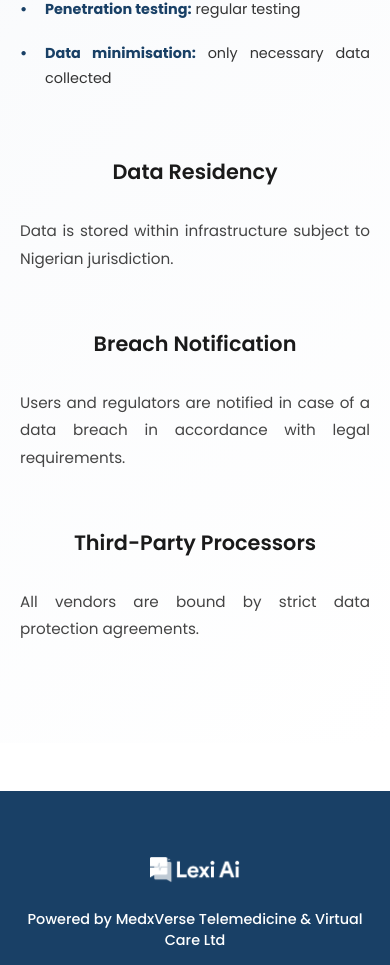
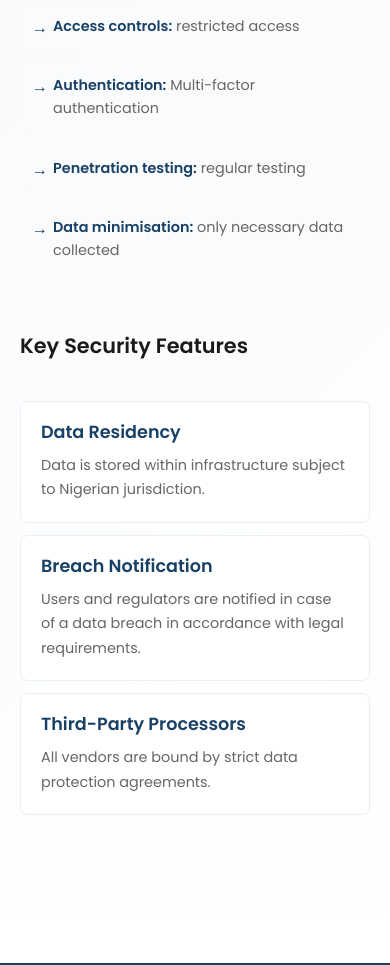
Before and after one commit to nuelfell0ff/Lexi-AI, a React (Vite) app: page /data-protection-and-security in a window 390 px wide. Shown: the part 1032-1997 px from the top of the page. Built offline with nearby package versions, Linux system fonts and the light colour scheme.

Commit message:
edited the data protection & security page

```diff
--- a/src/pages/partner/DataProtectionAndSecurity.css
+++ b/src/pages/partner/DataProtectionAndSecurity.css
@@ -31,58 +31,113 @@
 }
 
 .dps-intro {
-  margin-bottom: 50px;
+  margin-bottom: 80px;
+  max-width: 900px;
 }
 
 .dps-text {
   font-size: 1.05rem;
   color: #444;
-  text-align: justify;
+  text-align: left;
   line-height: 1.8;
   margin: 0 0 20px 0;
 }
 
 .dps-section {
-  margin-bottom: 60px;
-  text-align: center;
+  margin-bottom: 80px;
+  text-align: left;
 }
 
 .dps-section-title {
   font-size: 1.8rem;
   font-weight: 600;
   color: #1a1a1a;
-  margin-bottom: 40px;
+  margin-bottom: 50px;
   padding-bottom: 12px;
   font-family: 'Poppins', sans-serif;
   position: relative;
-  text-align: center;
+  text-align: left;
 }
 
 .dps-list {
   list-style: none;
   padding: 0;
   margin: 0 0 20px 0;
+  display: grid;
+  grid-template-columns: repeat(auto-fit, minmax(280px, 1fr));
+  gap: 16px;
 }
 
 .dps-list li {
-  padding: 12px 0 12px 30px;
-  color: #333;
-  line-height: 1.7;
-  text-align: justify;
+  padding: 14px 16px;
+  padding-left: 40px;
+  color: #666;
+  line-height: 1.6;
+  text-align: left;
   position: relative;
   font-size: 1rem;
+  font-family: 'Poppins', sans-serif;
+  background: #f9fbfc;
+  border-radius: 6px;
+  transition: all 0.3s ease;
+}
+
+.dps-list li:hover {
+  background: #f0f5f9;
+  transform: translateX(6px);
 }
 
 .dps-list li::before {
-  content: '•';
+  content: '→';
   position: absolute;
-  left: 0;
+  left: 12px;
   color: #194066;
   font-weight: bold;
+  font-size: 1rem;
 }
 
 .dps-list li strong {
   color: #194066;
+  font-weight: 600;
+}
+
+/* Cards Grid */
+.dps-cards-grid {
+  display: grid;
+  grid-template-columns: repeat(auto-fit, minmax(300px, 1fr));
+  gap: 24px;
+  margin-bottom: 30px;
+}
+
+.dps-card {
+  padding: 30px;
+  background: #fff;
+  border: 1px solid #e8f0f7;
+  border-radius: 8px;
+  transition: all 0.3s ease;
+}
+
+.dps-card:hover {
+  border-color: #194066;
+  box-shadow: 0 8px 20px rgba(25, 64, 102, 0.08);
+  transform: translateY(-4px);
+}
+
+.dps-card-title {
+  font-size: 1.3rem;
+  font-weight: 600;
+  color: #194066;
+  margin-bottom: 12px;
+  font-family: 'Poppins', sans-serif;
+}
+
+.dps-card-text {
+  font-size: 1rem;
+  color: #666;
+  line-height: 1.7;
+  margin: 0;
+  font-family: 'Poppins', sans-serif;
+  text-align: left;
 }
 
 /* Tablet Responsive */
@@ -100,13 +155,36 @@
     font-size: 2.5rem;
   }
 
+  .dps-section {
+    margin-bottom: 60px;
+  }
+
   .dps-section-title {
     font-size: 1.5rem;
+    margin-bottom: 40px;
+  }
+
+  .dps-list {
+    grid-template-columns: 1fr;
   }
 
   .dps-list li {
-    padding: 10px 0 10px 25px;
+    padding: 12px 14px;
+    padding-left: 35px;
     font-size: 0.95rem;
+  }
+
+  .dps-cards-grid {
+    grid-template-columns: 1fr;
+    gap: 16px;
+  }
+
+  .dps-card {
+    padding: 25px;
+  }
+
+  .dps-card-title {
+    font-size: 1.2rem;
   }
 }
 
@@ -129,13 +207,46 @@
     font-size: 0.95rem;
   }
 
+  .dps-intro {
+    margin-bottom: 60px;
+  }
+
+  .dps-section {
+    margin-bottom: 60px;
+  }
+
   .dps-section-title {
     font-size: 1.3rem;
-    margin-bottom: 20px;
+    margin-bottom: 30px;
+    text-align: left;
+  }
+
+  .dps-list {
+    grid-template-columns: 1fr;
+    gap: 12px;
   }
 
   .dps-list li {
-    padding: 10px 0 10px 25px;
+    padding: 12px 12px;
+    padding-left: 33px;
     font-size: 0.9rem;
   }
-}
+
+  .dps-cards-grid {
+    grid-template-columns: 1fr;
+    gap: 12px;
+  }
+
+  .dps-card {
+    padding: 20px;
+  }
+
+  .dps-card-title {
+    font-size: 1.1rem;
+    margin-bottom: 10px;
+  }
+
+  .dps-card-text {
+    font-size: 0.9rem;
+  }
+}}
--- a/src/pages/partner/DataProtectionAndSecurity.jsx
+++ b/src/pages/partner/DataProtectionAndSecurity.jsx
@@ -46,24 +46,23 @@ const DataProtectionAndSecurity = () => {
             </div>
 
             <div className="dps-section">
-              <h2 className="dps-section-title">Data Residency</h2>
-              <p className="dps-text">
-                Data is stored within infrastructure subject to Nigerian jurisdiction.
-              </p>
-            </div>
+              <h2 className="dps-section-title">Key Security Features</h2>
+              <div className="dps-cards-grid">
+                <div className="dps-card">
+                  <h3 className="dps-card-title">Data Residency</h3>
+                  <p className="dps-card-text">Data is stored within infrastructure subject to Nigerian jurisdiction.</p>
+                </div>
 
-            <div className="dps-section">
-              <h2 className="dps-section-title">Breach Notification</h2>
-              <p className="dps-text">
-                Users and regulators are notified in case of a data breach in accordance with legal requirements.
-              </p>
-            </div>
+                <div className="dps-card">
+                  <h3 className="dps-card-title">Breach Notification</h3>
+                  <p className="dps-card-text">Users and regulators are notified in case of a data breach in accordance with legal requirements.</p>
+                </div>
 
-            <div className="dps-section">
-              <h2 className="dps-section-title">Third-Party Processors</h2>
-              <p className="dps-text">
-                All vendors are bound by strict data protection agreements.
-              </p>
+                <div className="dps-card">
+                  <h3 className="dps-card-title">Third-Party Processors</h3>
+                  <p className="dps-card-text">All vendors are bound by strict data protection agreements.</p>
+                </div>
+              </div>
             </div>
           </section>
         </div>
```
